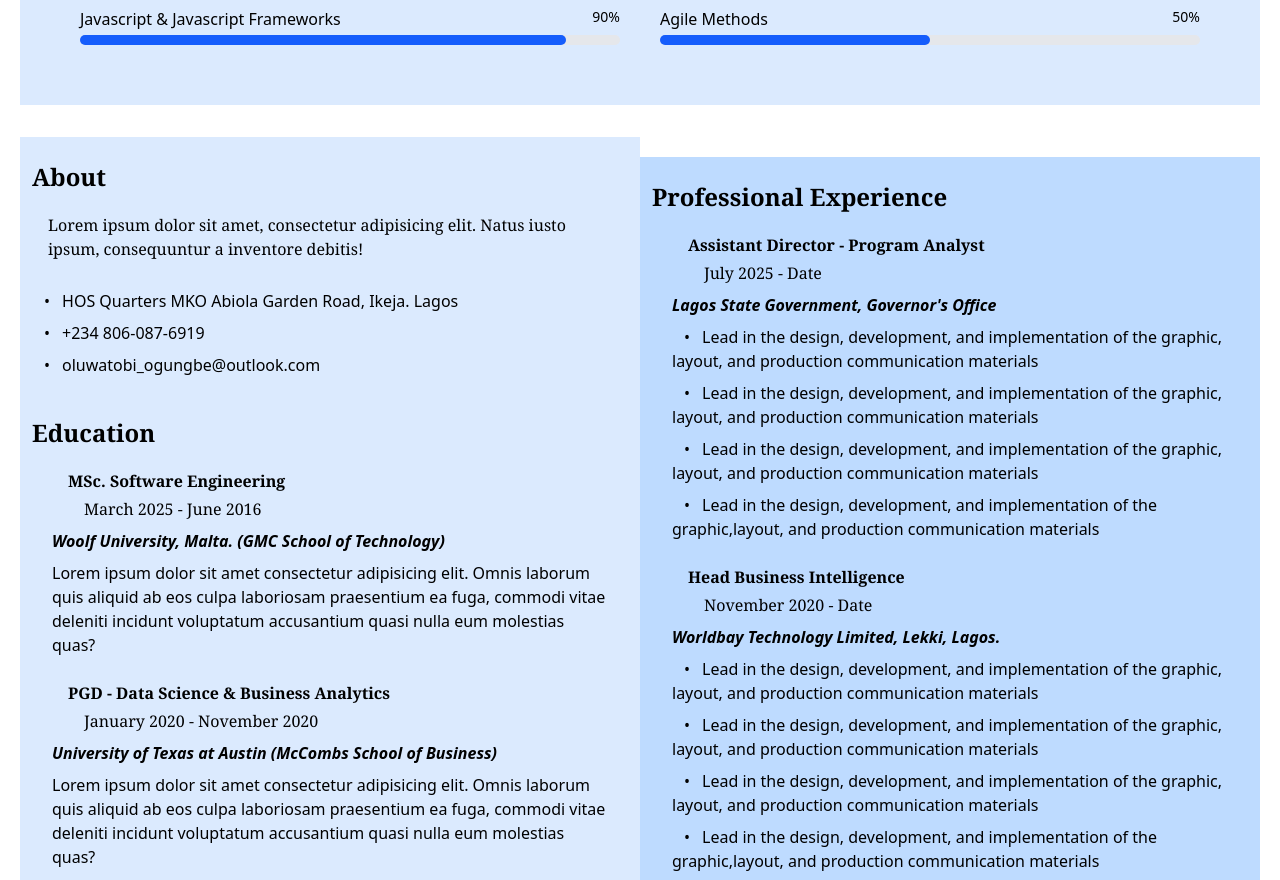
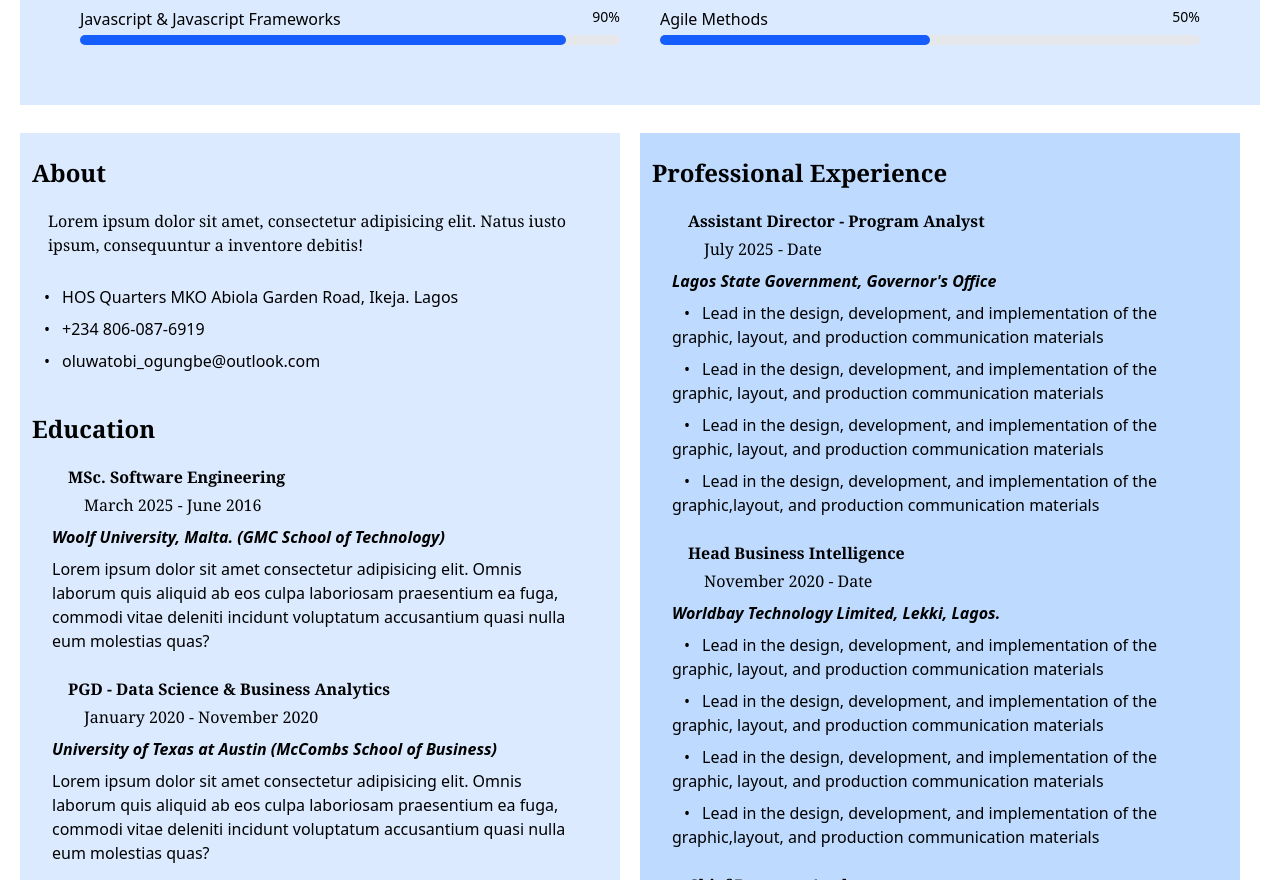
Before and after one commit to tboyalone/myportfolio, a website: page index.html in a window 1280 px wide. Shown: the part 2120-3000 px from the top of the page. Drawn offline with Linux system fonts and the light colour scheme; files whose address does not match are found by name.

Commit message:
margin addition

```diff
--- a/index.html
+++ b/index.html
@@ -201,9 +201,9 @@
             </div>
         </section>
         <!-- Resume Section -->
-        <section class="mx-5 my-8" id="resume">
-            <div class="flex sm:flex-col md:flex-row justify-center">
-                <div class="bg-blue-100 w-full">
+        <section class="my-5" id="resume">
+            <div class="mx-5 my-5 flex sm:flex-col md:flex-row justify-center">
+                <div class="bg-blue-100 w-full mr-5 my-2">
                     <div class="py-3 my-3 px-3 hover:border-l-3 hover:border-gray-600 hover:cursor-pointer">
                         <h1 class="text-2xl font-bold font-serif">About</h1>
                         <p class="font-serif px-4 mt-5">Lorem ipsum dolor sit amet, consectetur adipisicing elit. Natus iusto ipsum, consequuntur a inventore debitis!</p><br>
@@ -252,7 +252,7 @@
                         </div>
                     </div>
                 </div>
-                <div class="bg-blue-200 w-full my-5">
+                <div class="bg-blue-200 w-full mr-5 my-2">
                     <div class="py-3 my-3 px-3">
                         <h1 class="text-2xl font-bold font-serif">Professional Experience</h1>
                         <div class="px-5 hover:border-l-3 hover:border-gray-600 hover:cursor-pointer">
```
Also changed, not shown: src/output.css.
